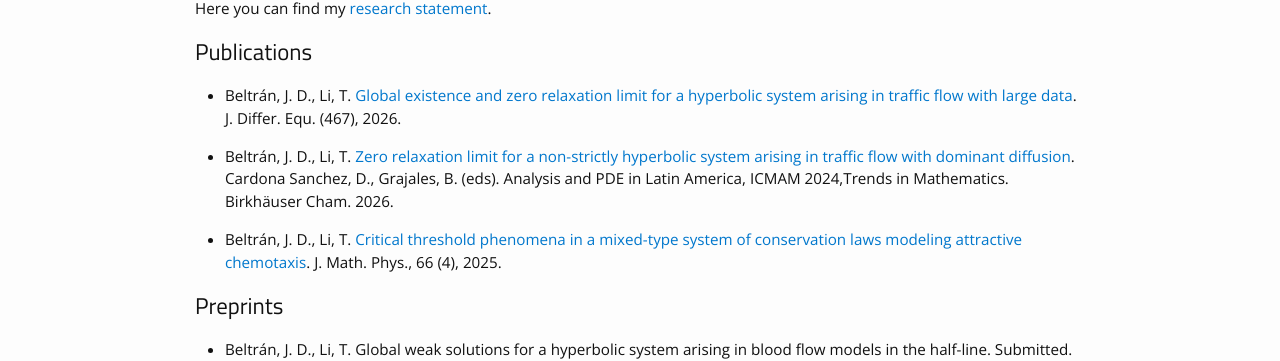
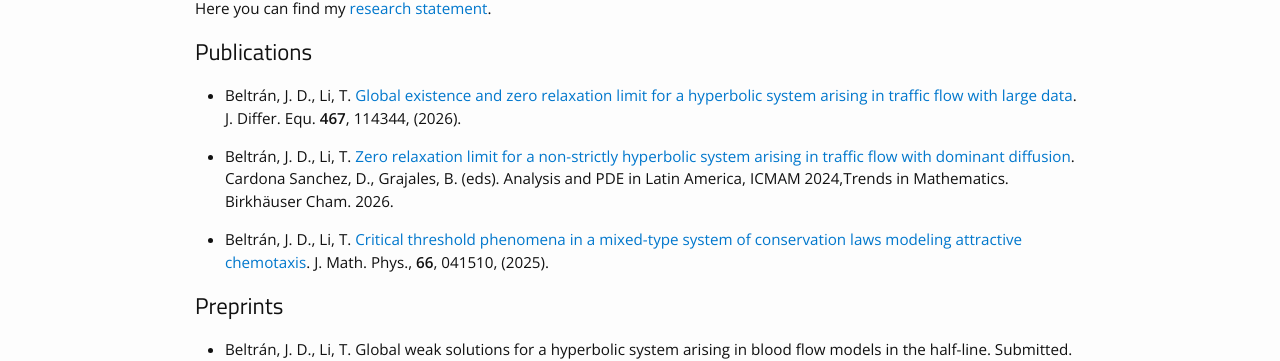
Before and after one commit to jdavidbel/jdavidbel.github.io, a Jekyll site: the page built from research.md, in a window 1280 px wide. Shown: the part 362-723 px from the top of the page. Built offline with Jekyll 4.4.1, drawn with Linux system fonts in a browser that asks for light colours.

Commit message:
Update research.md

```diff
--- a/research.md
+++ b/research.md
@@ -44,11 +44,11 @@ Here you can find my [research statement](https://iowa-my.sharepoint.com/:b:/g/p
 ## Publications
 
 - Beltrán, J. D., Li, T. [Global existence and zero relaxation limit for a hyperbolic system
-arising in traffic flow with large data](https://www.sciencedirect.com/science/article/pii/S0022039626002512). J. Differ. Equ. (467), 2026.
+arising in traffic flow with large data](https://www.sciencedirect.com/science/article/pii/S0022039626002512). J. Differ. Equ. **467**, 114344, (2026).
 
 - Beltrán, J. D., Li, T. [Zero relaxation limit for a non-strictly hyperbolic system arising in traffic flow with dominant diffusion](https://link.springer.com/chapter/10.1007/978-3-031-99557-6_13). Cardona Sanchez, D., Grajales, B. (eds). Analysis and PDE in Latin America, ICMAM 2024,Trends in Mathematics. Birkhäuser Cham. 2026.
 
-- Beltrán, J. D., Li, T. [Critical threshold phenomena in a mixed-type system of conservation laws modeling attractive chemotaxis](https://pubs.aip.org/aip/jmp/article/66/4/041510/3344141/Critical-threshold-phenomena-in-a-mixed-type). J. Math. Phys., 66 (4), 2025.
+- Beltrán, J. D., Li, T. [Critical threshold phenomena in a mixed-type system of conservation laws modeling attractive chemotaxis](https://pubs.aip.org/aip/jmp/article/66/4/041510/3344141/Critical-threshold-phenomena-in-a-mixed-type). J. Math. Phys., **66**, 041510, (2025).
 
 
 
```
